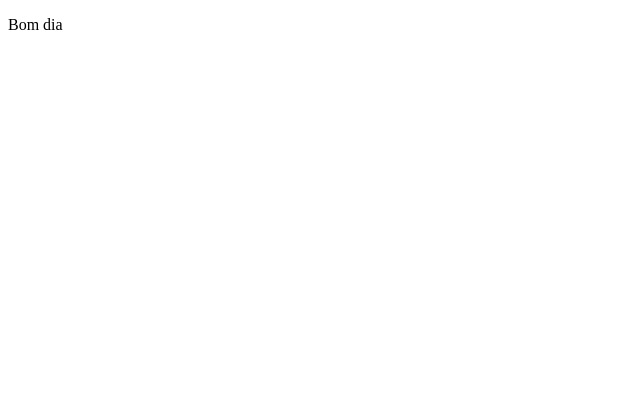
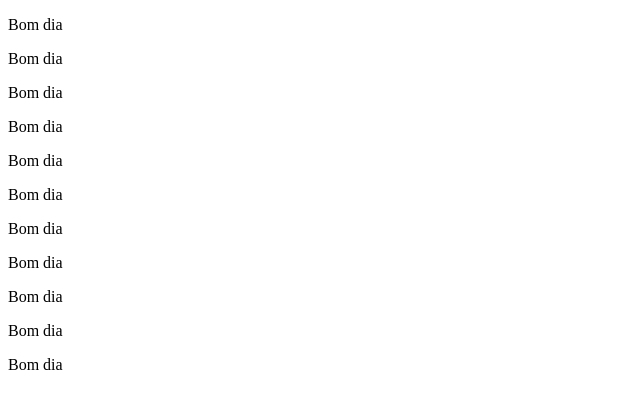
Before and after one commit to PlayerRV8/NovoTeste, a plain HTML site: page vendas.html in a window 1280 px wide. Shown: the whole page, without its empty margins (0-640 px from the left). Drawn offline with Linux system fonts and the light colour scheme.

Commit message:
Versao 2.1

```diff
--- a/vendas.html
+++ b/vendas.html
@@ -8,5 +8,16 @@
 </head>
 <body>
     <p>Bom dia</p>
+    <p>Bom dia</p>
+    <p>Bom dia</p>
+    <p>Bom dia</p>
+
+    <p>Bom dia</p><p>Bom dia</p>
+    <p>Bom dia</p>
+    <p>Bom dia</p>
+    <p>Bom dia</p>
+    <p>Bom dia</p>
+    <p>Bom dia</p>
+
 </body>
 </html>
```
